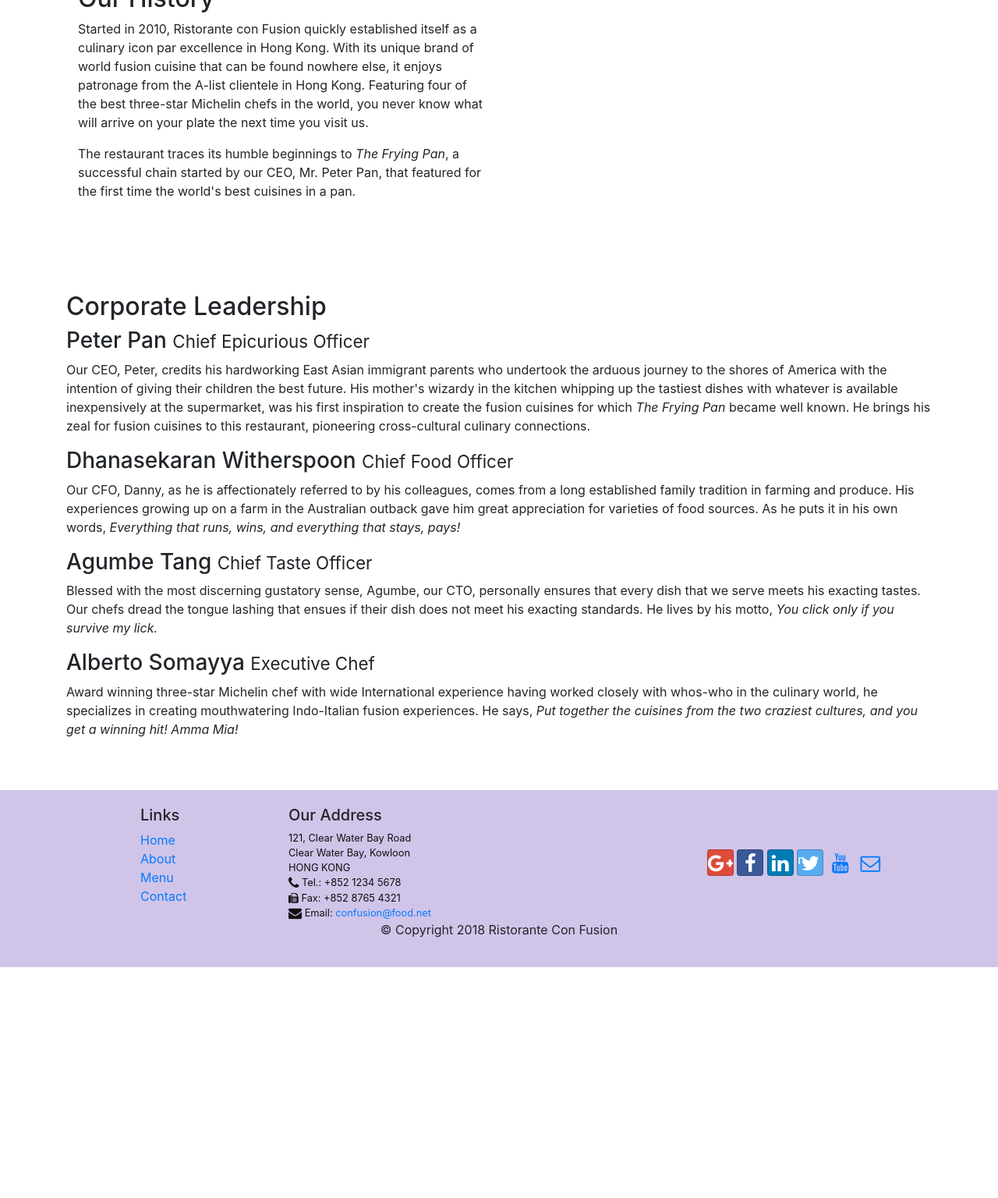
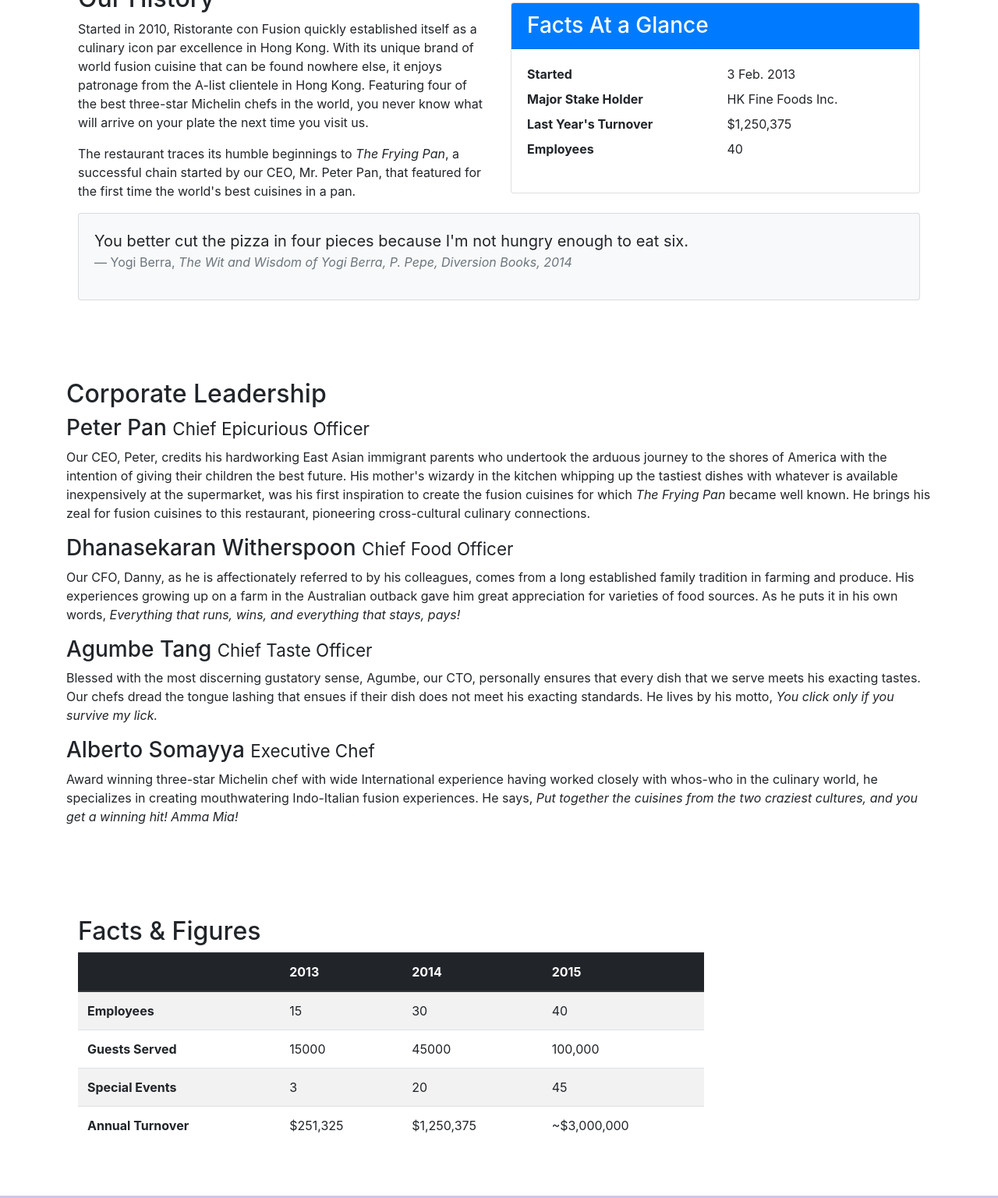
Before and after one commit to parul0606/Restaurant-s-Website-Project, a website: page aboutus.html in a window 1280 px wide. Shown: the part 536-2072 px from the top of the page at 78% size. Before the commit the page ends 1776 px from the top, so only its background shows below. Drawn offline with nearby package versions, Linux system fonts and the light colour scheme.

Commit message:
Tables and Cards

```diff
--- a/aboutus.html
+++ b/aboutus.html
@@ -67,6 +67,36 @@
                 <p>Started in 2010, Ristorante con Fusion quickly established itself as a culinary icon par excellence in Hong Kong. With its unique brand of world fusion cuisine that can be found nowhere else, it enjoys patronage from the A-list clientele in Hong Kong.  Featuring four of the best three-star Michelin chefs in the world, you never know what will arrive on your plate the next time you visit us.</p>
                 <p>The restaurant traces its humble beginnings to <em>The Frying Pan</em>, a successful chain started by our CEO, Mr. Peter Pan, that featured for the first time the world's best cuisines in a pan.</p>
             </div>
+            <div class="col-sm">
+                <div class="card">
+                    <h3 class="card-header bg-primary text-white">Facts At a Glance</h3>
+                    <div class="card-body">
+                        <dl class="row">
+                            <dt class="col-6">Started</dt>
+                            <dd class="col-6">3 Feb. 2013</dd>
+                            <dt class="col-6">Major Stake Holder</dt>
+                            <dd class="col-6">HK Fine Foods Inc.</dd>
+                            <dt class="col-6">Last Year's Turnover</dt>
+                            <dd class="col-6">$1,250,375</dd>
+                            <dt class="col-6">Employees</dt>
+                            <dd class="col-6">40</dd>
+                        </dl>
+                    </div>
+                </div>
+            </div>
+            <div class="col-12">
+                <div class="card card-body bg-light">
+                    <blockquote class="blockquote">
+                        <p class="mb-0">You better cut the pizza in four pieces because I'm not hungry
+                        enough to eat six.</p>
+                        <footer class="blockquote-footer">Yogi Berra,
+                        <cite title="Source Title">
+                            The Wit and Wisdom of Yogi Berra, P. Pepe, Diversion Books, 2014
+                        </cite>
+                        </footer>
+                    </blockquote>
+                </div>
+            </div>
         </div>
         <div class="col col-sm">
         </div>
@@ -87,8 +117,50 @@
                 <p class="d-none d-sm-block">Award winning three-star Michelin chef with wide International experience having worked closely with whos-who in the culinary world, he specializes in creating mouthwatering Indo-Italian fusion experiences. He says, <em>Put together the cuisines from the two craziest cultures, and you get a winning hit! Amma Mia!</em></p>
             </div>
         </div>
-    </div>
+        <div class="row row-content">
+            <div class="col-12 col-sm-9">
+                <h2>Facts &amp; Figures</h2>
+                <div class="table-responsive">
+                    <table class="table table-striped">
+                        <thead class="thead-dark">
+                            <tr>
+                                <th>&nbsp</th>
+                                <th>2013</th>
+                                <th>2014</th>
+                                <th>2015</th>
+                            </tr>
+                        </thead>
+                        <tbody>
+                            <tr>
+                                <th>Employees</th>
+                                <td>15</td>
+                                <td>30</td>
+                                <td>40</td>
+                            </tr>
+                            <tr>
+                                <th>Guests Served</th>
+                                <td>15000</td>
+                                <td>45000</td>
+                                <td>100,000</td>
+                            </tr>
+                            <tr>
+                                <th>Special Events</th>
+                                <td>3</td>
+                                <td>20</td>
+                                <td>45</td>
+                            </tr>
+                            <tr>
+                                <th>Annual Turnover</th>
+                                <td>$251,325</td>
+                                <td>$1,250,375</td>
+                                <td>~$3,000,000</td>
+                            </tr>
+                        </tbody>
+                    </table>
+                </div>
+            </div>
 
+        </div>
     </div>
 
     <footer class="footer">
```
Also changed, not shown: css/style.css (line endings or trailing spaces).
